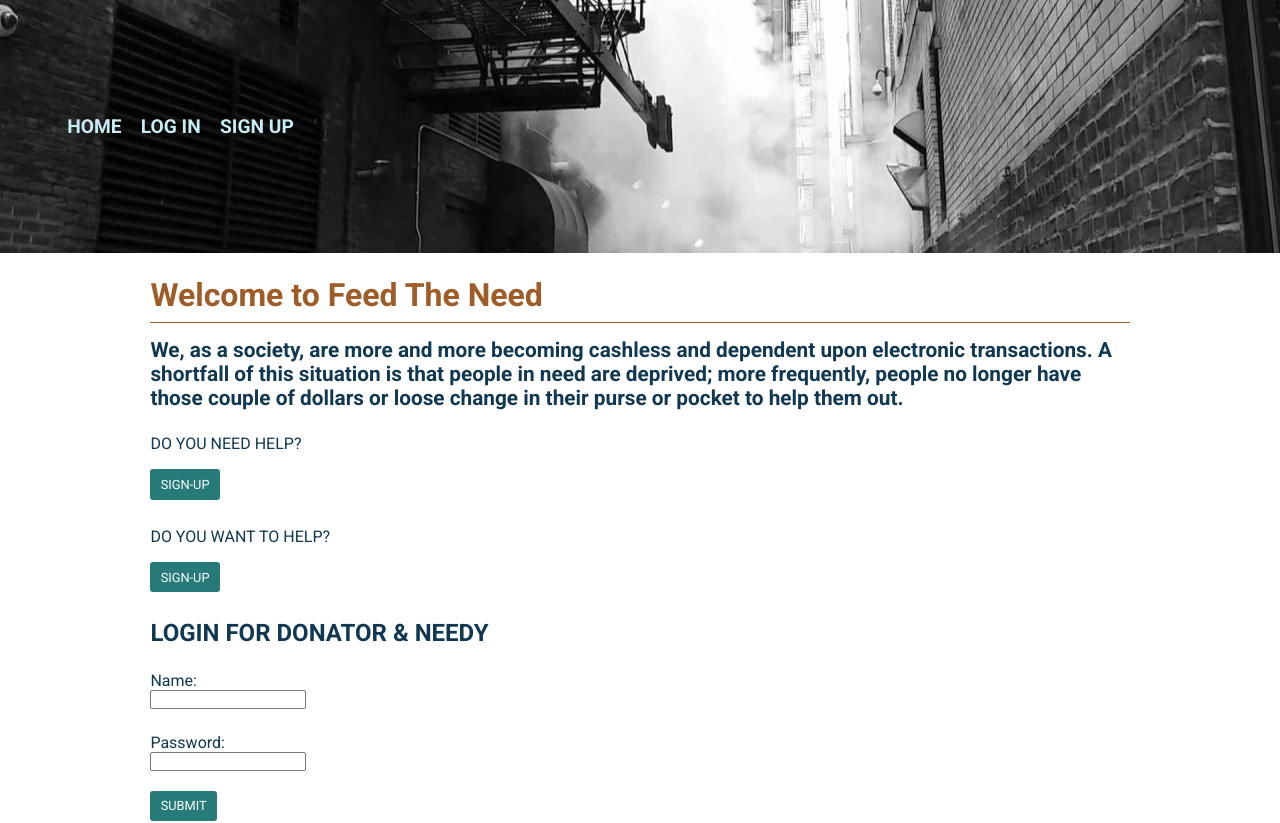
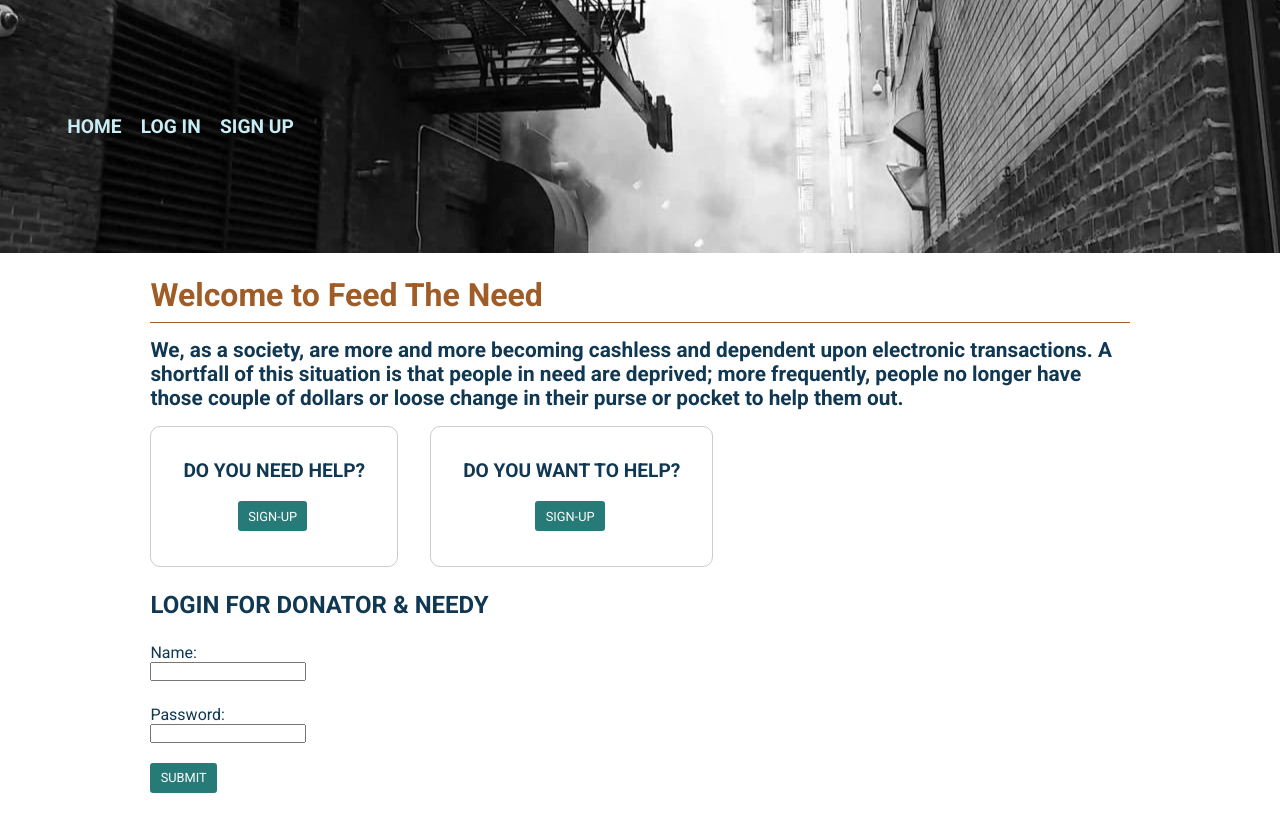
Before and after one commit to miloscomplex/feed-the-need-react, a React (Create React App) app in the folder frontend/: page /feed-the-need/ in a window 1280 px wide. Shown: the top 823 px of the page. Built offline with nearby package versions, Linux system fonts and the light colour scheme.

Commit message:
CSS adjustments to landing page

```diff
--- a/frontend/src/components/Landing.js
+++ b/frontend/src/components/Landing.js
@@ -7,12 +7,16 @@ function Landing() {
       <h1>Welcome to Feed The Need</h1>
       <p class="emphasis">We, as a society, are more and more becoming cashless and dependent upon electronic transactions. A shortfall of this situation is that people in need are deprived; more frequently, people no longer have those couple of dollars or loose change in their purse or pocket to help them out.
       </p>
-      <subhead>Do you need help?</subhead>
-      <Link to='/sign-up'>Sign-up</Link>
-
-      <subhead>Do you want to help?</subhead>
-      <Link to='/sign-up'>Sign-up</Link>
-
+      <div class='cta-wrapper'>
+        <div class='cta'>
+          <subhead>Do you need help?</subhead>
+          <Link to='/sign-up'>Sign-up</Link>
+        </div>
+        <div class='cta'>
+          <subhead>Do you want to help?</subhead>
+          <Link to='/sign-up'>Sign-up</Link>
+        </div>
+      </div>
       <Login />
 
     </div>
--- a/frontend/src/css/App.css
+++ b/frontend/src/css/App.css
@@ -28,6 +28,7 @@
 
  body {
    font-family: 'Roboto', sans-serif;
+   font-weight: 400;
    -webkit-font-smoothing: antialiased;
    -moz-osx-font-smoothing: grayscale;
    background-color: #ffffff;
@@ -63,7 +64,9 @@ nav img {
  subhead {
    text-transform: uppercase;
    display: block;
-   margin: 1.5em 0 0.8em 0;
+   margin: 0 0 .8em 0;
+   font-size: 1.2em;
+   font-weight: 700;
  }
 
  activity {
@@ -199,6 +202,21 @@ h3 {
   text-transform: uppercase;
 }
 
+.cta-wrapper {
+  display: block;
+  /* text-align: center; */
+  margin: 1em 0
+}
+
+.cta {
+  text-align: center;
+  display: inline-block;
+  padding: 2em;
+  border: 1px solid #ccc;
+  border-radius: 10px;
+  margin: 0 2em 0 0;
+}
+
 .emphasis {
   font-size: 1.3em;
   font-weight: 700;
```
